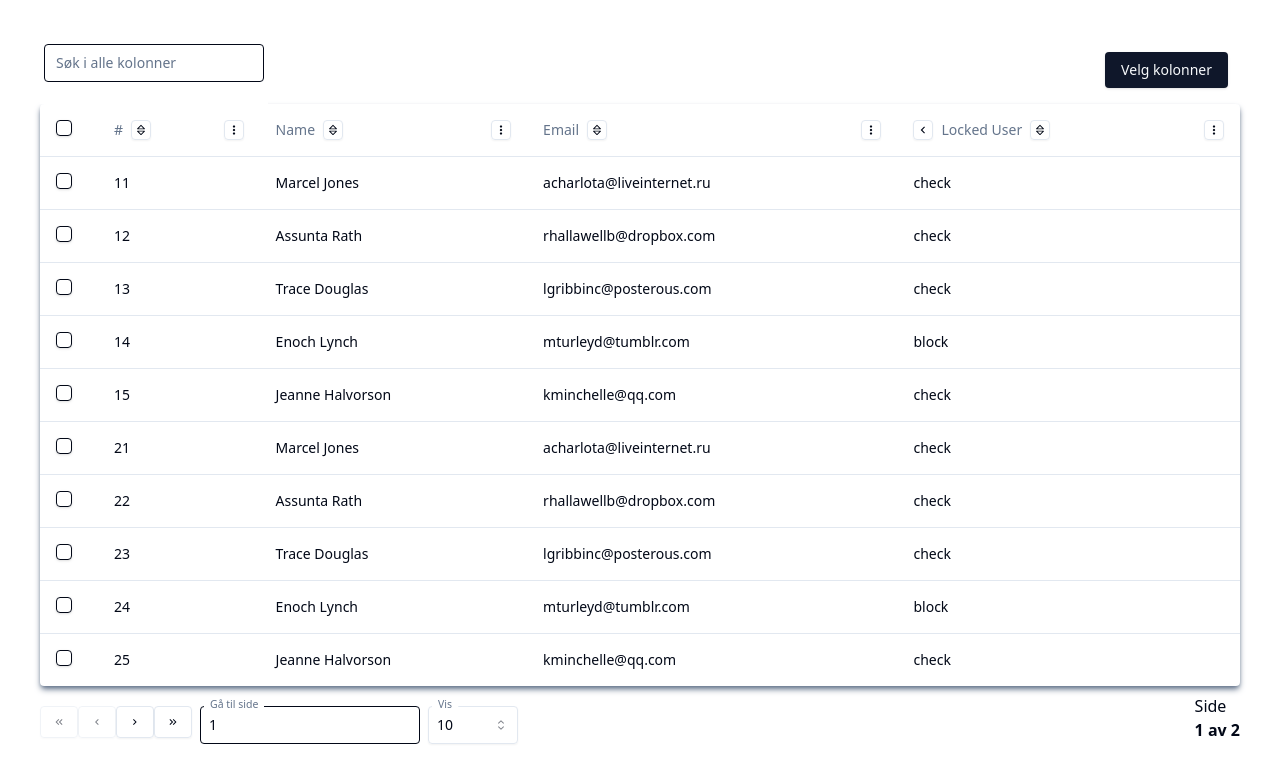
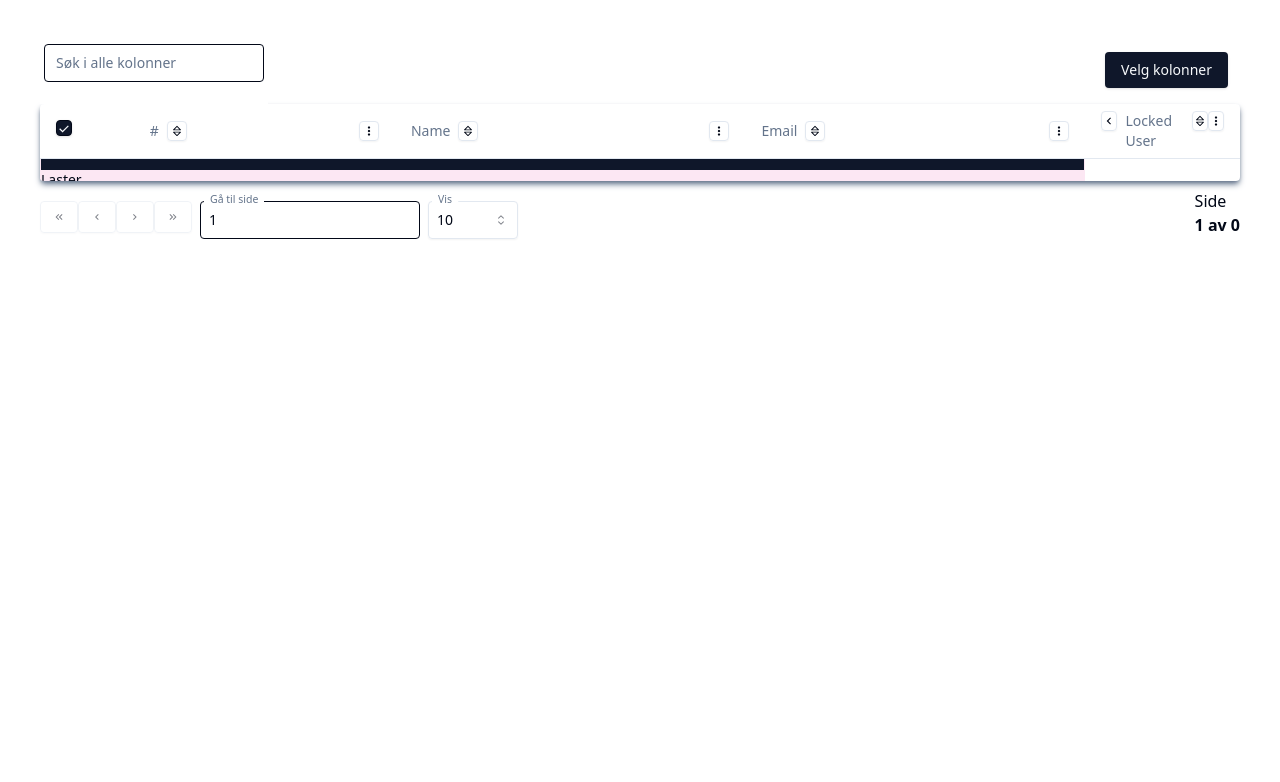
Before and after one commit to OleTjernstad/tjernstad-utvikling-table, a React (Vite) app in the folder apps/example/: page / in a window 1280 px wide. Shown: the top 782 px of the page. Built offline with nearby package versions, Linux system fonts and the light colour scheme.

Commit message:
linear loading

```diff
--- a/apps/example/src/App.tsx
+++ b/apps/example/src/App.tsx
@@ -83,7 +83,7 @@ export default function App() {
 
   useEffect(() => {
     const load = async () => {
-      await new Promise((r) => setTimeout(r, 1000));
+      await new Promise((r) => setTimeout(r, 10000000));
       // const pageNumber = tableState?.pagination?.pageIndex ?? 0;
       // const pageSize = tableState?.pagination?.pageSize ?? 10;
 
--- a/apps/example/tailwind.config.js
+++ b/apps/example/tailwind.config.js
@@ -66,10 +66,19 @@ module.exports = {
           from: { height: "var(--radix-accordion-content-height)" },
           to: { height: 0 },
         },
+        progress: {
+          "0%": { transform: " translateX(0) scaleX(0)" },
+          "40%": { transform: "translateX(0) scaleX(0.4)" },
+          "100%": { transform: "translateX(100%) scaleX(0.5)" },
+        },
+      },
+      transformOrigin: {
+        "left-right": "0% 50%",
       },
       animation: {
         "accordion-down": "accordion-down 0.2s ease-out",
         "accordion-up": "accordion-up 0.2s ease-out",
+        progress: "progress 1s infinite linear",
       },
     },
   },
--- a/apps/example/tsconfig.json
+++ b/apps/example/tsconfig.json
@@ -7,8 +7,8 @@
     "skipLibCheck": true,
 
     /* Bundler mode */
-    "moduleResolution": "bundler",
-    "allowImportingTsExtensions": true,
+    "moduleResolution": "node",
+    "allowSyntheticDefaultImports": true,
     "resolveJsonModule": true,
     "isolatedModules": true,
     "noEmit": true,
--- a/packages/table/src/table.tsx
+++ b/packages/table/src/table.tsx
@@ -212,9 +212,11 @@ export function TuTable<T extends Record<string, unknown>>({
             ))}
           </TableHeader>
           <TableBody>
+            {/* https://tailwindcomponents.com/component/indeterminate-progress-bar */}
             {props.isLoading && (
               <tr>
-                <td colSpan={table.getVisibleFlatColumns().length}>
+                <td className="h-1.5 w-full overflow-hidden bg-pink-100" colSpan={table.getVisibleFlatColumns().length}>
+                  <div className="progress left-right bg-primary h-full w-full"></div>
                   {/* <LinearProgress sx={{ width: "100%" }} /> */}
                   Laster
                 </td>
```
Also changed, not shown: packages/table/README.md.
